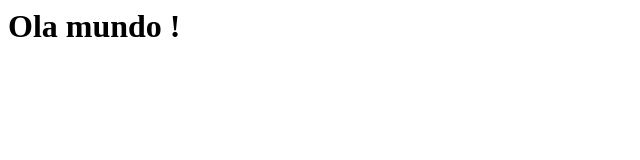
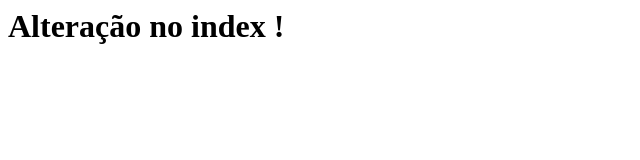
Before and after one commit to raysonhenriquebr/FirebaseApp, a plain HTML site: page index.html in a window 1280 px wide. Shown: the whole page, without its empty margins (0-640 px from the left). Drawn offline with Linux system fonts and the light colour scheme.

Commit message:
Novo Commit

```diff
--- a/index.html
+++ b/index.html
@@ -1 +1 @@
-<h1>Ola mundo !</h1>
+<h1>Alteração no index !</h1>
```
Also changed, not shown: novo.html (added, +1 -0 lines).
